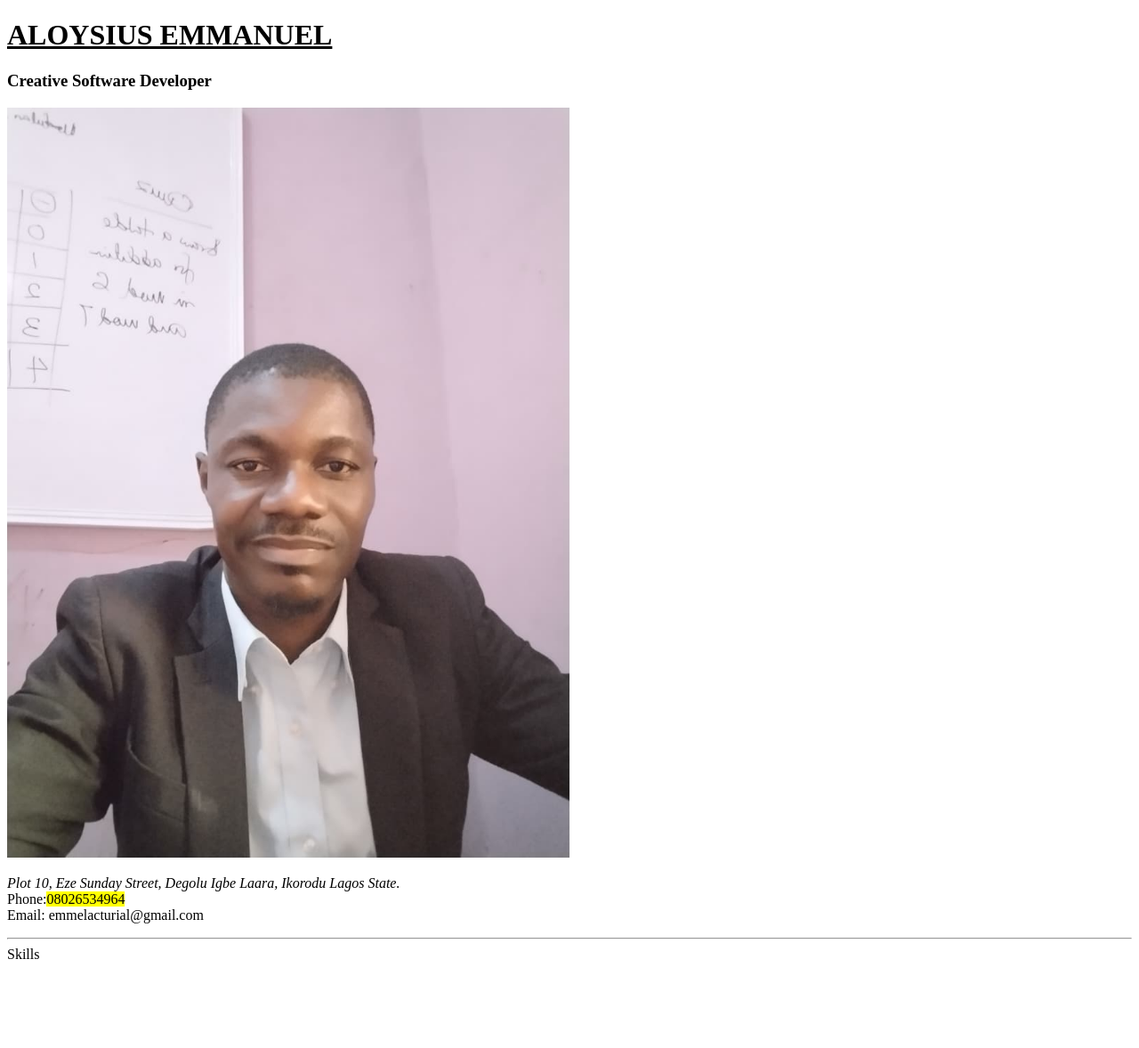
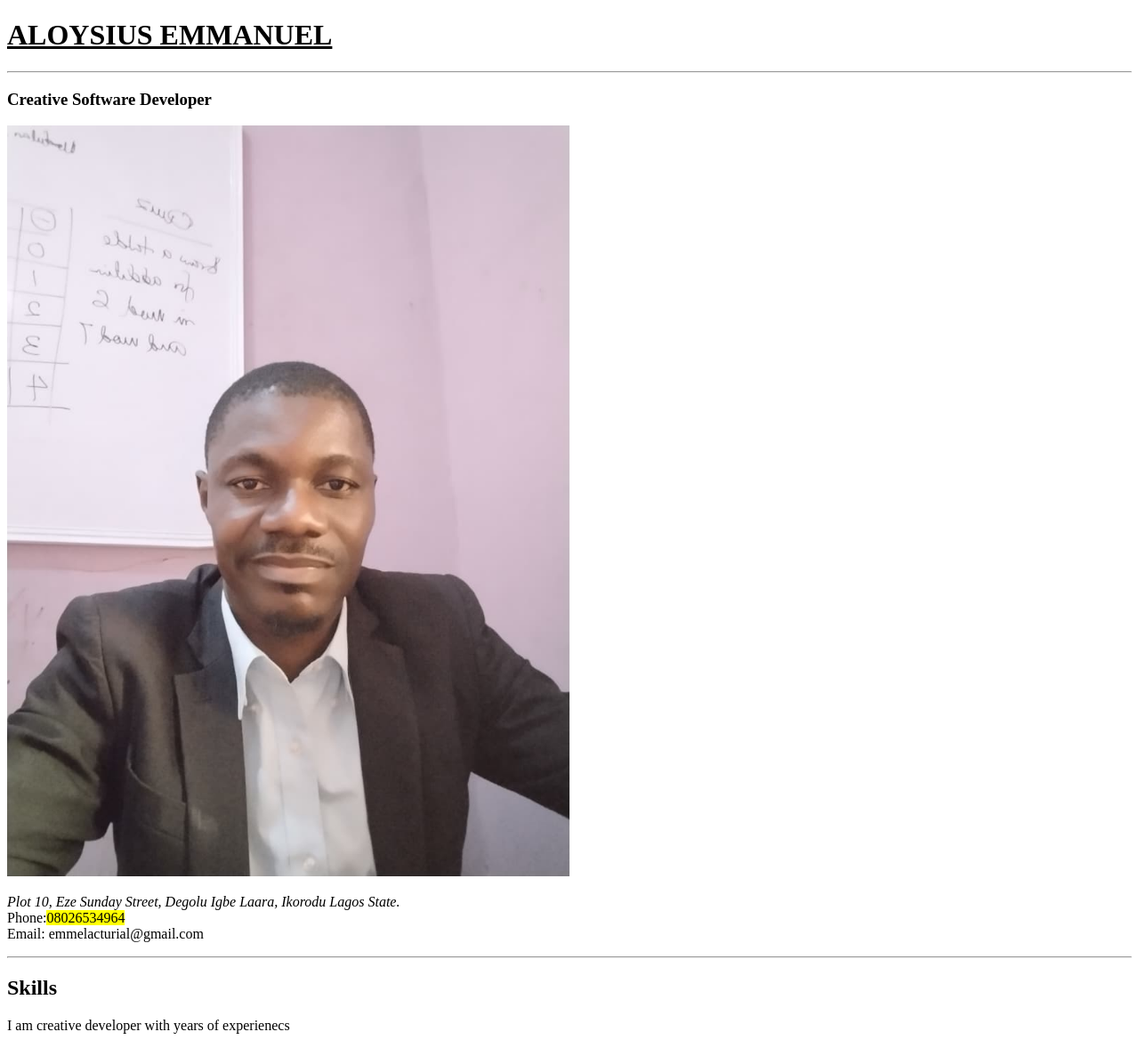
Before and after one commit to aloysiusemmanuel/TS-Academay-Aurora-Chohort-Tasks, a plain HTML site: page Task 2/cv.html in a window 1280 px wide. Shown: the whole page at 89% size. Before the commit the page ends 1090 px from the top, so only its background shows below. Drawn offline with Linux system fonts and the light colour scheme.

Commit message:
stopped at skills

```diff
--- a/Task 2/cv.html
+++ b/Task 2/cv.html
@@ -11,6 +11,7 @@
         <h1>
             <u>ALOYSIUS EMMANUEL</u>
         </h1>
+        <hr>
         <h3>Creative Software Developer</h3>
         <img src="images/my picture.jpeg" alt="my picture" width="50%">
         <p>
@@ -22,9 +23,13 @@
         </p>
      </header>
      <hr>
-     Skills
      <section>
-
+        <h2>
+            Skills
+        </h2>
+        <p>
+            I am  creative developer with years of experienecs
+        </p>
      </section>
 
 </body>
```
